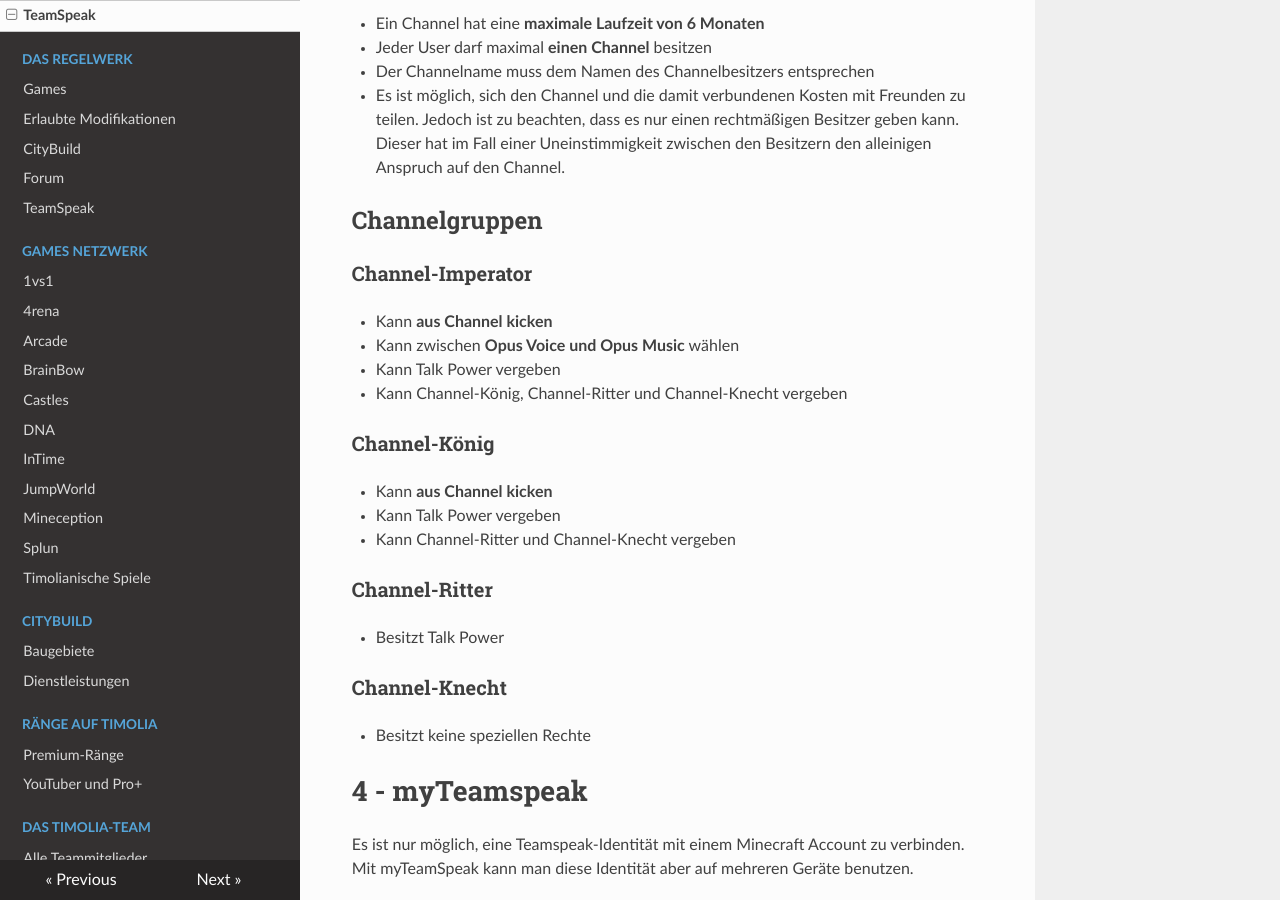
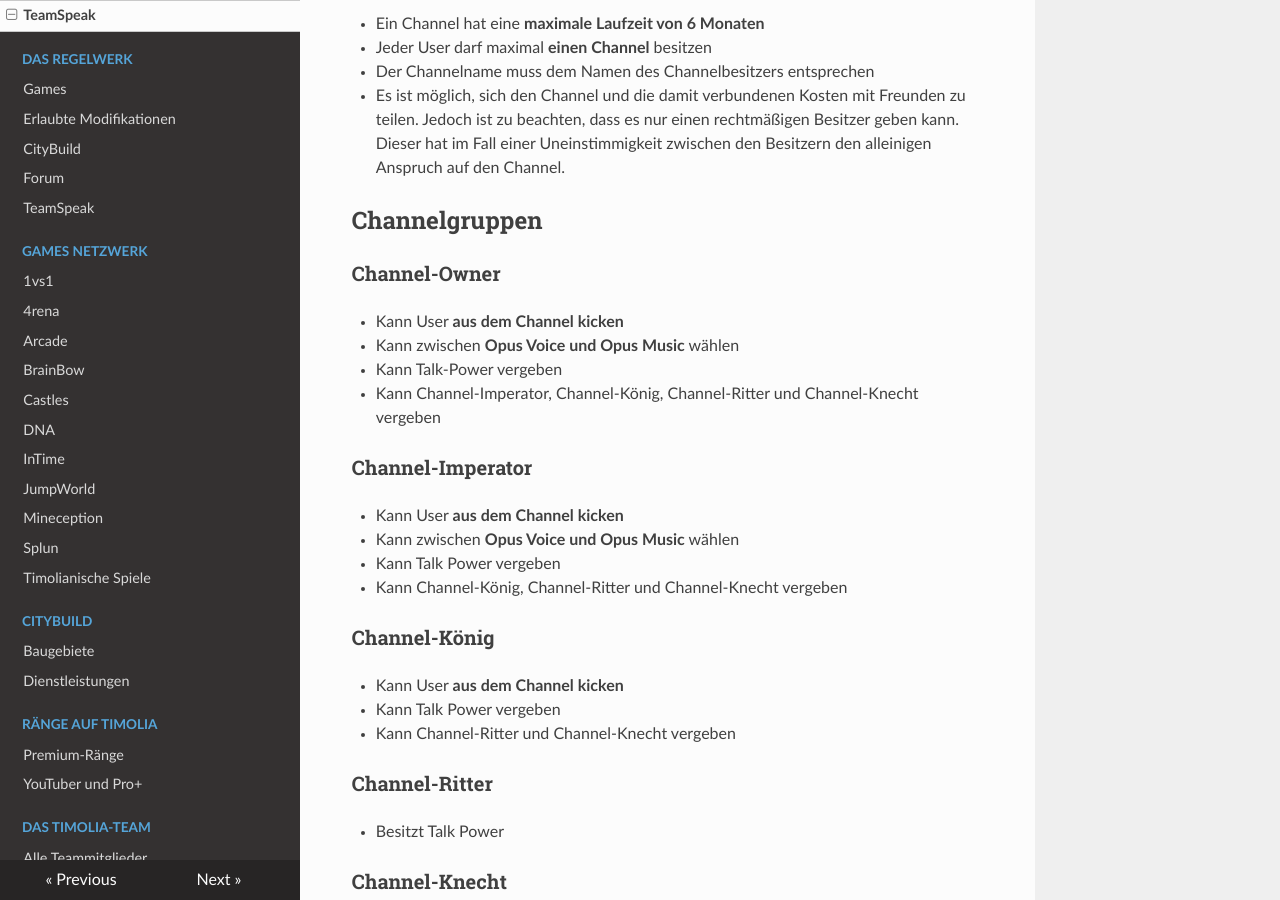
Before and after one commit to TimoliaDE/HowTo, an MkDocs documentation site: the page built from docs/teamspeak.md, in a window 1280 px wide and 900 px high, scrolled down 1473 px. Built offline with MkDocs 1.6.1, drawn with Linux system fonts in a browser that asks for light colours; nearby versions of some CDN libraries; old or Windows-style settings are respelled for this version of MkDocs.

Commit message:
add channel owner to teamspeak.md

```diff
--- a/docs/teamspeak.md
+++ b/docs/teamspeak.md
@@ -37,14 +37,20 @@ Monat sein Icon besitzt, da der Channel **vorher ausläuft**. Es ist daher ratsa
 
 ## Channelgruppen
 
+### Channel-Owner
+- Kann User **aus dem Channel kicken**
+- Kann zwischen **Opus Voice und Opus Music** wählen
+- Kann Talk-Power vergeben
+- Kann Channel-Imperator, Channel-König, Channel-Ritter und Channel-Knecht vergeben
+
 ### Channel-Imperator
-- Kann <strong>aus Channel kicken</strong>
-- Kann zwischen <strong>Opus Voice und Opus Music</strong> wählen
+- Kann User **aus dem Channel kicken**
+- Kann zwischen **Opus Voice und Opus Music** wählen
 - Kann Talk Power vergeben
 - Kann Channel-König, Channel-Ritter und Channel-Knecht vergeben
 
 ### Channel-König
-- Kann <strong>aus Channel kicken</strong>
+- Kann User **aus dem Channel kicken**
 - Kann Talk Power vergeben
 - Kann Channel-Ritter und Channel-Knecht vergeben
 
```
